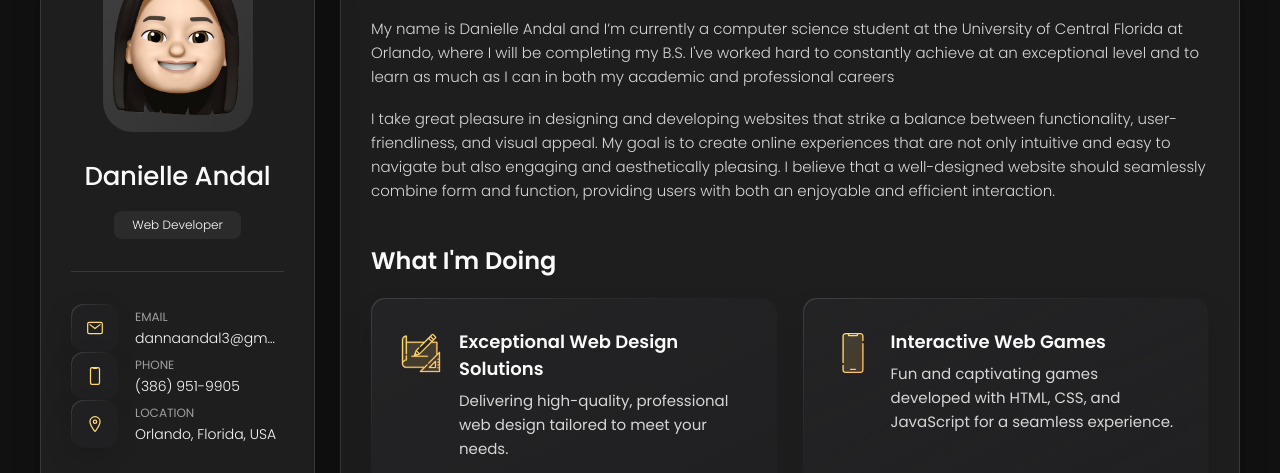
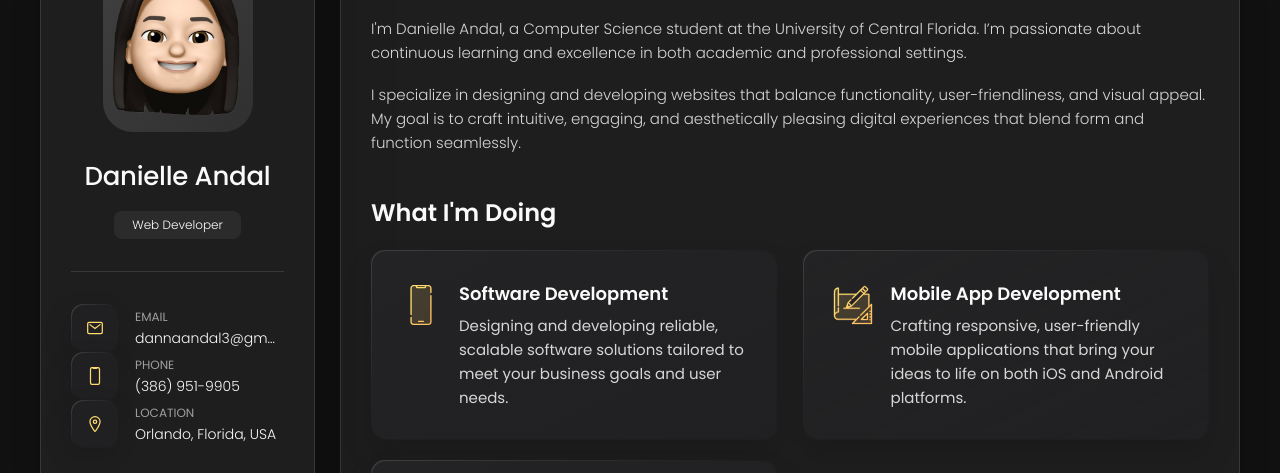
Before and after one commit to danielleandal/Portfolio, a plain HTML site: page index.html in a window 1280 px wide. Shown: the part 162-635 px from the top of the page. Drawn offline with nearby package versions, Linux system fonts and the light colour scheme.

Commit message:
update info

```diff
--- a/index.html
+++ b/index.html
@@ -148,17 +148,15 @@
         </header>
 
         <section class="about-text">
-          <p>My name is Danielle Andal and I’m currently a computer science student at
-             the University of Central Florida at Orlando, where I will be completing
-              my B.S. I've worked hard to constantly achieve at an exceptional level
-             and to learn as much as I can in both my academic and professional careers</p>
+          <p>
+            I'm Danielle Andal, a Computer Science student at the University of Central Florida.
+             I’m passionate about continuous learning and excellence in both academic and professional settings.
+            </p>
 
-             <p> I take great pleasure in designing and developing websites that
-               strike a balance between functionality, user-friendliness, and visual appeal.
-                My goal is to create online experiences that are not only intuitive and easy
-                 to navigate but also engaging and aesthetically pleasing. I believe that a
-                  well-designed website should seamlessly combine form and function,
-               providing users with both an enjoyable and efficient interaction.
+          <p>
+            I specialize in designing and developing websites that balance functionality, user-friendliness,
+             and visual appeal. My goal is to craft intuitive, engaging, and aesthetically pleasing digital
+              experiences that blend form and function seamlessly.
             </p>
         </section>
 
@@ -172,34 +170,50 @@
              <li class="service-item">
 
               <div class="service-icon-box">
+                <img src="assets/images/icon-app.svg" alt="mobile app icon" width="40">
+              </div>
+
+              <div class="service-content-box">
+                <h4 class="h4 service-item-title">Software Development</h4>
+                <p class="service-item-text">
+                  Designing and developing reliable, scalable software solutions tailored to meet your business goals and user needs.
+                </p>
+              </div>
+            </li>
+
+
+            <li class="service-item">
+
+              <div class="service-icon-box">
                 <img src="assets/images/icon-design.svg" alt="design icon" width="40">
               </div>
 
               <div class="service-content-box">
-                <h4 class="h4 service-item-title">Exceptional Web Design Solutions</h4>
+                <h4 class="h4 service-item-title">Mobile App Development</h4>
                 <p class="service-item-text">
-                  Delivering high-quality, professional web design tailored to meet your needs.
+                  Crafting responsive, user-friendly mobile applications that bring your ideas to life on both iOS and Android platforms.
                 </p>
 
               </div>
             </li>
 
 
-
               <li class="service-item">
 
               <div class="service-icon-box">
-                <img src="assets/images/icon-app.svg" alt="mobile app icon" width="40">
+                <img src="assets/images/icon-dev.svg" alt="design icon" width="40">
               </div>
 
             <div class="service-content-box">
-                <h4 class="h4 service-item-title">Interactive Web Games</h4>
+              <h4 class="h4 service-item-title">Agile Software Development</h4>
               <p class="service-item-text">
-                  Fun and captivating games developed with HTML, CSS, and JavaScript for a seamless experience.
+                Building high-quality software through agile methodologies, close collaboration, and continuous feedback to deliver value-driven results quickly.
               </p>
-
             </div>
             </li>
+
+
+
 
 
 
@@ -310,7 +324,8 @@
 
                   <span>2022 - 2025</span>
 
-                  <p class="timeline-text">College of Engineering and Computer Science | Presidents Lister, 3.6 GPA</p>
+                  <p class="timeline-text">College of Engineering and Computer Science</p>
+                  <p class="timeline-text">2024 | 3.6 GPA | Passed UCF CS Foundation Exam (January 2024)</p>
               </li>
 
               <li class="timeline-item">
@@ -511,7 +526,7 @@
             </li>
 
             <li class="filter-item">
-              <button data-filter-btn>Web design</button>
+              <button data-filter-btn>Web Development</button>
             </li>
 
             <li class="filter-item">
@@ -543,7 +558,7 @@
                 <button data-select-item>All</button>
               </li>
               <li class="select-item">
-                <button data-select-item>Web Design</button>
+                <button data-select-item>Web Development</button>
               </li>
 
 
@@ -561,7 +576,48 @@
 
           <ul class="project-list">
 
-            <li class="project-item active" data-filter-item data-category="web design">
+
+            <li class="project-item active" data-filter-item data-category="mobile development">
+              <a href="https://github.com/danielleandal/Scanwich">
+
+                <figure class="project-img">
+                  <div class="project-item-icon-box">
+                    <ion-icon name="eye-outline"></ion-icon>
+                  </div>
+
+                  <img src="./assets/images/scanwhich.png" alt="brawlhalla" loading="lazy">
+                </figure>
+
+                <h3 class="project-title">Scanwhich - Mobile Application</h3>
+
+                <p class="project-category">Mobile Development</p>
+
+              </a>
+            </li>
+
+
+
+              <li class="project-item active" data-filter-item data-category="web development">
+              <a href="https://github.com/phaccies/College-Events">
+
+                <figure class="project-img">
+                  <div class="project-item-icon-box">
+                    <ion-icon name="eye-outline"></ion-icon>
+                  </div>
+
+                  <img src="./assets/images/knight_social.png" alt="brawlhalla" loading="lazy">
+                </figure>
+
+                <h3 class="project-title">Knight Social</h3>
+
+                <p class="project-category">FULL STACK Web</p>
+
+              </a>
+            </li>
+
+
+
+            <li class="project-item active" data-filter-item data-category="web development">
               <a href="https://github.com/danielleandal/Xplora">
 
                 <figure class="project-img">
@@ -581,7 +637,7 @@
 
 
 
-              <li class="project-item active" data-filter-item data-category="web design">
+              <li class="project-item active" data-filter-item data-category="web development">
               <a href="https://github.com/danielleandal/COP4331TeamTen">
 
                 <figure class="project-img">
@@ -619,7 +675,7 @@
               </a>
             </li>
 
-            <li class="project-item active" data-filter-item data-category="web design">
+            <li class="project-item active" data-filter-item data-category="web development">
               <a href="https://ennov8dg.com/">
 
                 <figure class="project-img">
@@ -627,7 +683,7 @@
                     <ion-icon name="eye-outline"></ion-icon>
                   </div>
 
-                  <img src="./assets/images/ennov8.png" alt="brawlhalla" loading="lazy">
+                  <img src="./assets/images/ennov.png" alt="brawlhalla" loading="lazy">
                 </figure>
 
                 <h3 class="project-title">Ennov8 Design Group</h3>
@@ -637,7 +693,7 @@
               </a>
             </li>
 
-            <li class="project-item active" data-filter-item data-category="web design">
+            <li class="project-item active" data-filter-item data-category="web development">
               <a href="https://danielleandal.github.io/Snake-Game/">
 
                 <figure class="project-img">
@@ -659,7 +715,7 @@
 
 
 
-            <li class="project-item active" data-filter-item data-category="web design">
+            <li class="project-item active" data-filter-item data-category="web development">
               <a href="https://danielleandal.github.io/SpotifyClone/">
 
                 <figure class="project-img">
@@ -680,7 +736,7 @@
 
 
 
-            <li class="project-item active" data-filter-item data-category="web design">
+            <li class="project-item active" data-filter-item data-category="web development">
               <a href="https://danielleandal.github.io/PingPong/">
 
                 <figure class="project-img">
@@ -698,7 +754,7 @@
               </a>
             </li>
 
-            <li class="project-item active" data-filter-item data-category="web design">
+            <li class="project-item active" data-filter-item data-category="web development">
               <a href="https://github.com/danielleandal/TicTacToe">
 
                 <figure class="project-img">
```
Also changed, not shown: assets/images/EN.png (added), assets/images/ennov.png (added), assets/images/ennov8_2.png (added), assets/images/knight_social.png (added), assets/images/scanwhich.png (added). Lines whose indentation alone changed are shown as unchanged.
